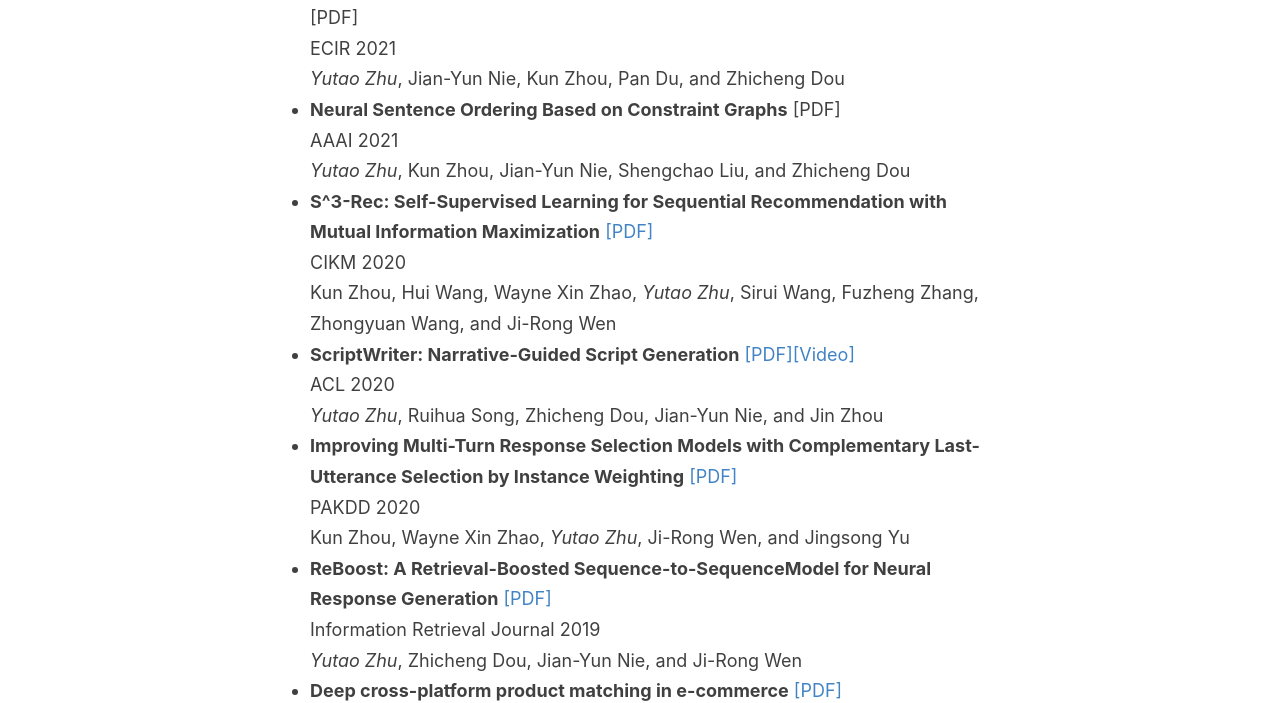
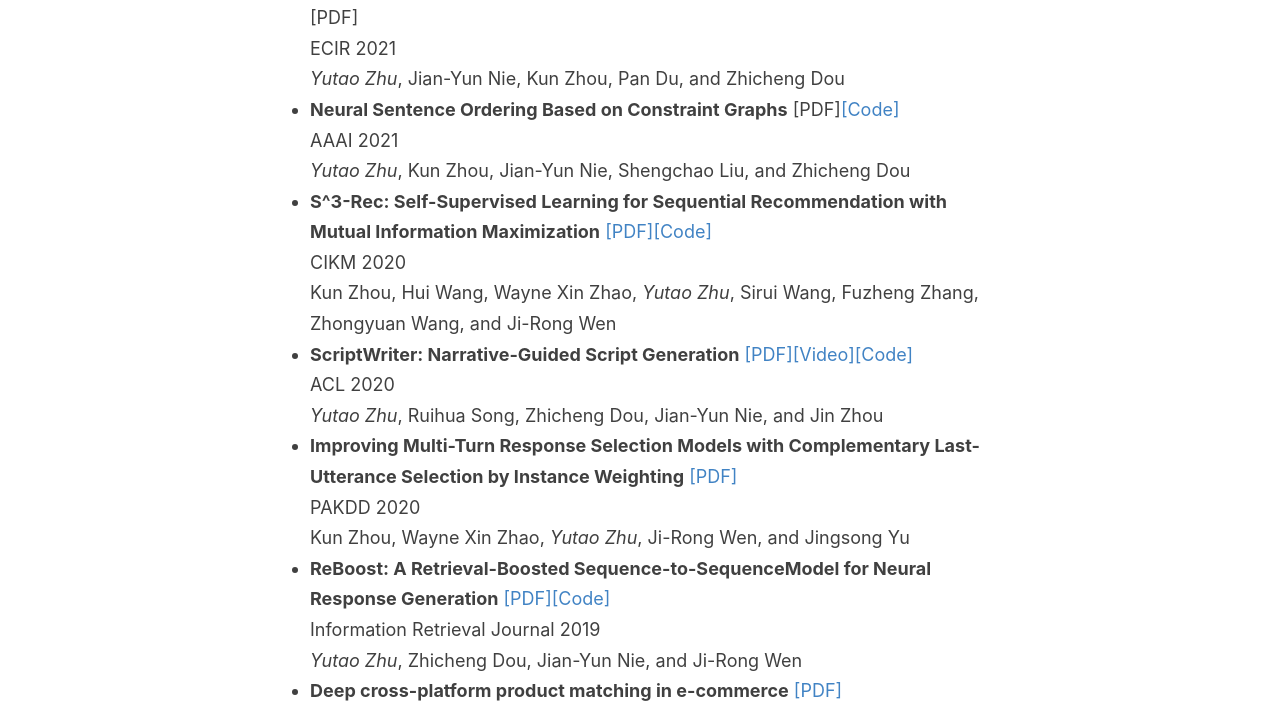
Before and after one commit to DaoD/homepage, a Jekyll site: the page built from index.md, in a window 1280 px wide. Shown: the part 482-1185 px from the top of the page. Built offline with Jekyll 4.4.1, drawn with Linux system fonts in a browser that asks for light colours; our own code applies the rules of GitHub Pages for plain Markdown files.

Commit message:
Update index.md

```diff
--- a/index.md
+++ b/index.md
@@ -6,19 +6,19 @@ I obtained my master (2019) and bachelor (2016) degree from Renmin University of
 - **Content Selection Network for Document-grounded Retrieval-based Chatbots** \[PDF\]
 ECIR 2021
 _Yutao Zhu_, Jian-Yun Nie, Kun Zhou, Pan Du, and Zhicheng Dou
-- **Neural Sentence Ordering Based on Constraint Graphs** \[PDF\]
+- **Neural Sentence Ordering Based on Constraint Graphs** \[PDF\][\[Code\]](https://github.com/DaoD/ConstraintGraph4NSO)
 AAAI 2021
 _Yutao Zhu_, Kun Zhou, Jian-Yun Nie, Shengchao Liu, and Zhicheng Dou
-- **S^3-Rec: Self-Supervised Learning for Sequential Recommendation with Mutual Information Maximization** [\[PDF\]](https://arxiv.org/pdf/2008.07873.pdf)
+- **S^3-Rec: Self-Supervised Learning for Sequential Recommendation with Mutual Information Maximization** [\[PDF\]](https://arxiv.org/pdf/2008.07873.pdf)[\[Code\]](https://github.com/RUCAIBox/CIKM2020-S3Rec)
 CIKM 2020
 Kun Zhou, Hui Wang, Wayne Xin Zhao, _Yutao Zhu_, Sirui Wang, Fuzheng Zhang, Zhongyuan Wang, and Ji-Rong Wen
-- **ScriptWriter: Narrative-Guided Script Generation** [\[PDF\]](https://www.aclweb.org/anthology/2020.acl-main.765.pdf)[\[Video\]](http://slideslive.com/38928837)
+- **ScriptWriter: Narrative-Guided Script Generation** [\[PDF\]](https://www.aclweb.org/anthology/2020.acl-main.765.pdf)[\[Video\]](http://slideslive.com/38928837)[\[Code\]](https://github.com/DaoD/ScriptWriter)
 ACL 2020
 _Yutao Zhu_, Ruihua Song, Zhicheng Dou, Jian-Yun Nie, and Jin Zhou
 - **Improving Multi-Turn Response Selection Models with Complementary Last-Utterance Selection by Instance Weighting** [\[PDF\]](https://arxiv.org/pdf/2002.07397.pdf)
 PAKDD 2020
 Kun Zhou, Wayne Xin Zhao, _Yutao Zhu_, Ji-Rong Wen, and Jingsong Yu
-- **ReBoost: A Retrieval-Boosted Sequence-to-SequenceModel for Neural Response Generation** [\[PDF\]](https://link.springer.com/content/pdf/10.1007%2Fs10791-019-09364-x.pdf)
+- **ReBoost: A Retrieval-Boosted Sequence-to-SequenceModel for Neural Response Generation** [\[PDF\]](https://link.springer.com/content/pdf/10.1007%2Fs10791-019-09364-x.pdf)[\[Code\]](https://github.com/DaoD/ReBoost)
 Information Retrieval Journal 2019
 _Yutao Zhu_, Zhicheng Dou, Jian-Yun Nie, and Ji-Rong Wen
 - **Deep cross-platform product matching in e-commerce** [\[PDF\]](https://link.springer.com/content/pdf/10.1007%2Fs10791-019-09360-1.pdf)
```
